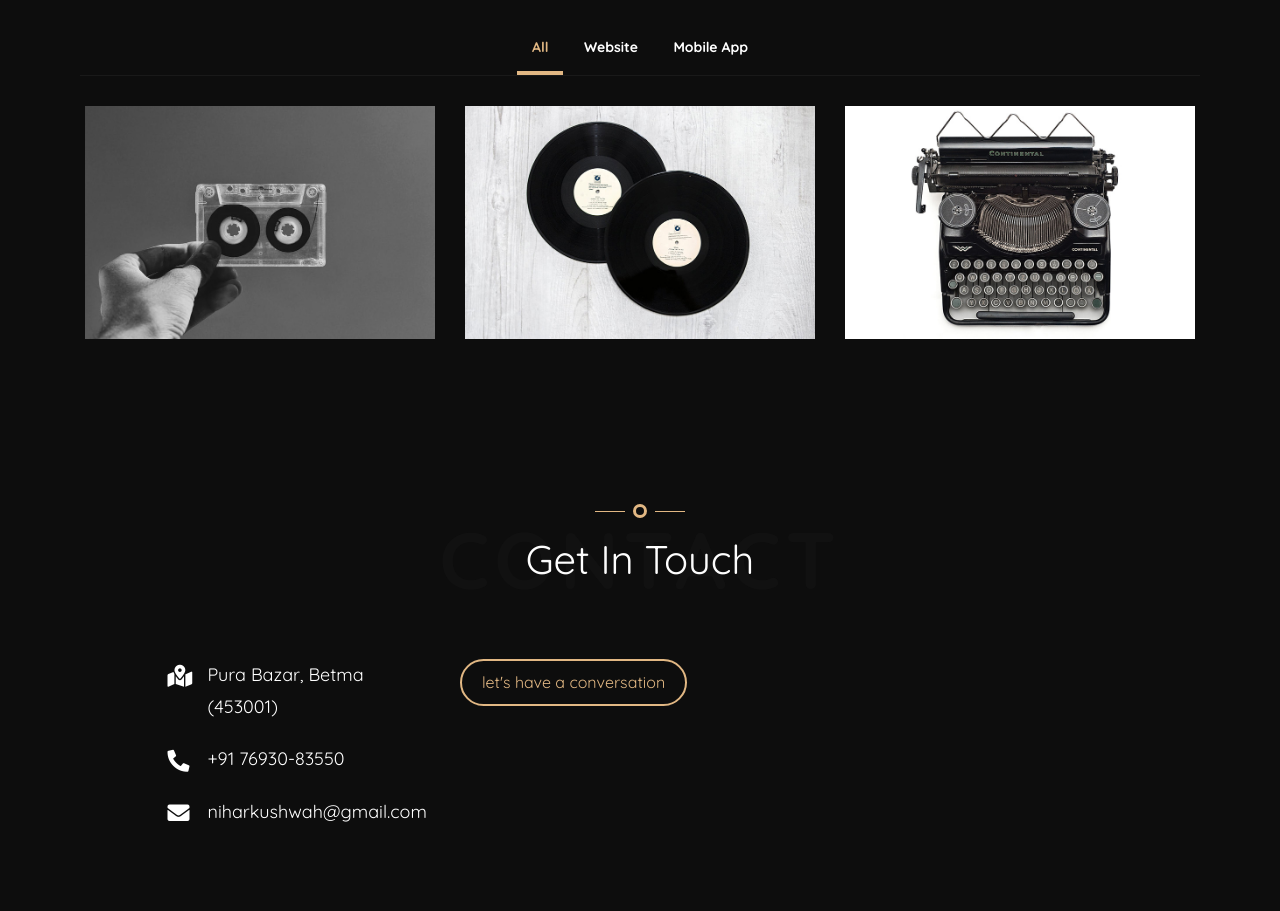
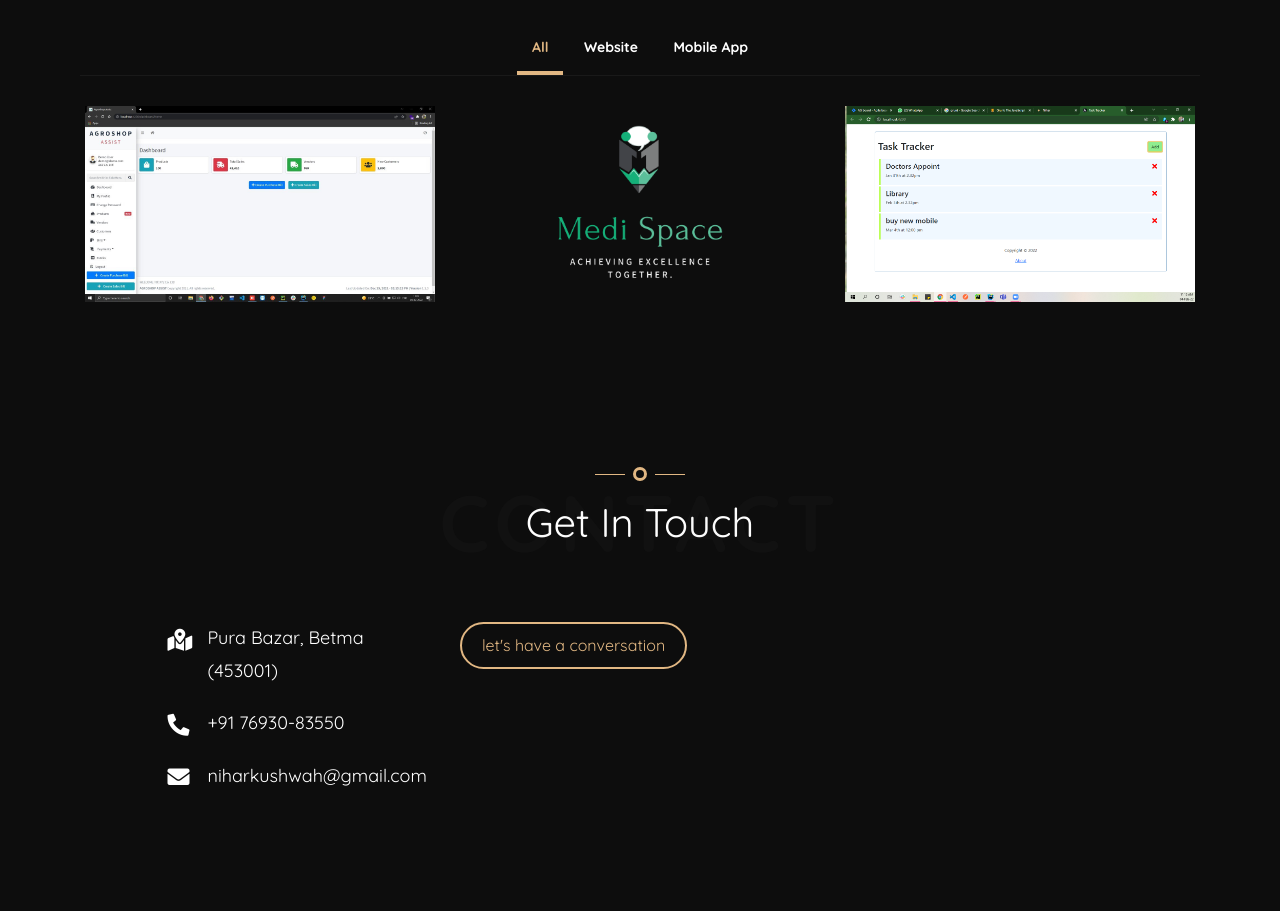
Before and after one commit to niharkushwah/niharkushwah.github.io, a plain HTML site: page index.html in a window 1280 px wide. Shown: the part 2852-3763 px from the top of the page. Drawn offline with Linux system fonts and the light colour scheme.

Commit message:
images edited

```diff
--- a/index.html
+++ b/index.html
@@ -280,7 +280,7 @@
                      <div class="work-gallery">
                         <div class="col-lg-4 col-md-6 col-sm-12 all photo website">
                            <div class="work">
-                              <img class="img-fluid" src="images/work-1.jpg" alt="">
+                              <img class="img-fluid" src="images/work-1.jpeg" alt="">
                               <div class="desc">
                                  <div class="con">
                                     <h3><a href="work-single.html">Agro-Shop Assist</a></h3>
@@ -291,7 +291,7 @@
                         </div>
                         <div class="col-lg-4 col-md-6 col-sm-12 all mobile">
                            <div class="work">
-                              <img class="img-fluid" src="images/work-2.jpg" alt="">
+                              <img class="img-fluid " src="images/work-2.png" alt="">
                               <div class="desc">
                                  <div class="con">
                                     <h3><a href="work-single.html">Medi-Space</a></h3>
@@ -302,7 +302,7 @@
                         </div>
                         <div class="col-lg-4 col-md-6 col-sm-12 all website">
                            <div class="work">
-                              <img class="img-fluid" src="images/work-3.jpg" alt="">
+                              <img class="img-fluid" src="images/work-3.png" alt="">
                               <div class="desc">
                                  <div class="con">
                                     <h3><a href="work-single.html">Task Tracker</a></h3>
```
Also changed, not shown: work.html (+3 -3 lines), images/profile-pic.png (deleted), images/work-1.jpeg (added), images/work-1.jpg (deleted), images/work-2.jpg (deleted), images/work-2.png (added), images/work-3.jpg (deleted), images/work-3.png (added).
